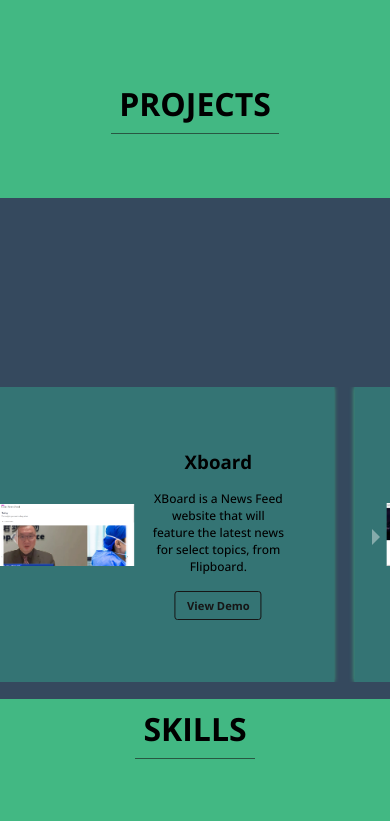
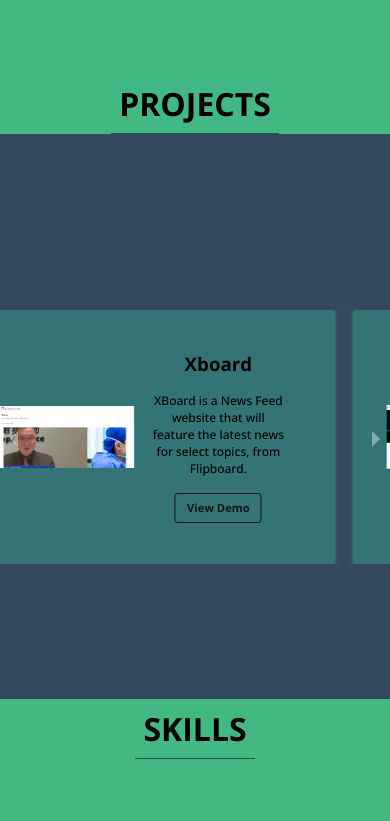
Before and after one commit to aks9995/Portfoliosite, a React (Create React App) app: page / in a window 390 px wide. Shown: the part 900-1721 px from the top of the page. Built offline with nearby package versions, Linux system fonts and the light colour scheme.

Commit message:
Add files via upload

```diff
--- a/src/styles/mediaquery.scss
+++ b/src/styles/mediaquery.scss
@@ -209,10 +209,10 @@
       > section {
         > article {
           width: 100%;
-          height: 35vmax;
+          height: 30vmax;
         }
         .workItem {
-          height: 35vmax;
+          height: 30vmax;
           box-shadow: 0 0 5px $color1;
           > aside {
             padding: 1rem;
--- a/src/styles/work.scss
+++ b/src/styles/work.scss
@@ -12,9 +12,8 @@
     }
 
     > section {
-      margin-top: 4rem;
       width: 100%;
-      height: 100%;
+      height: 90%;
       background-color: $color2;
       display: flex;
       align-items: center;
```
